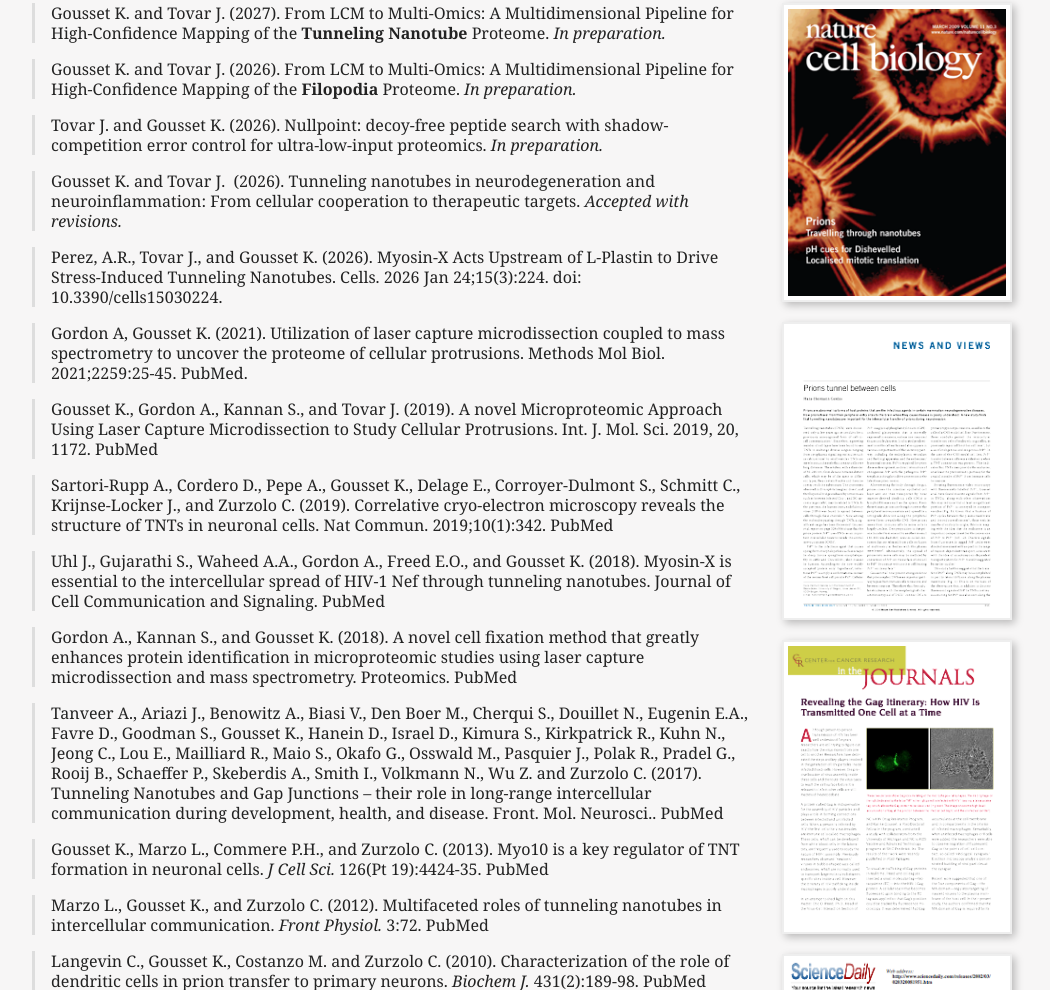
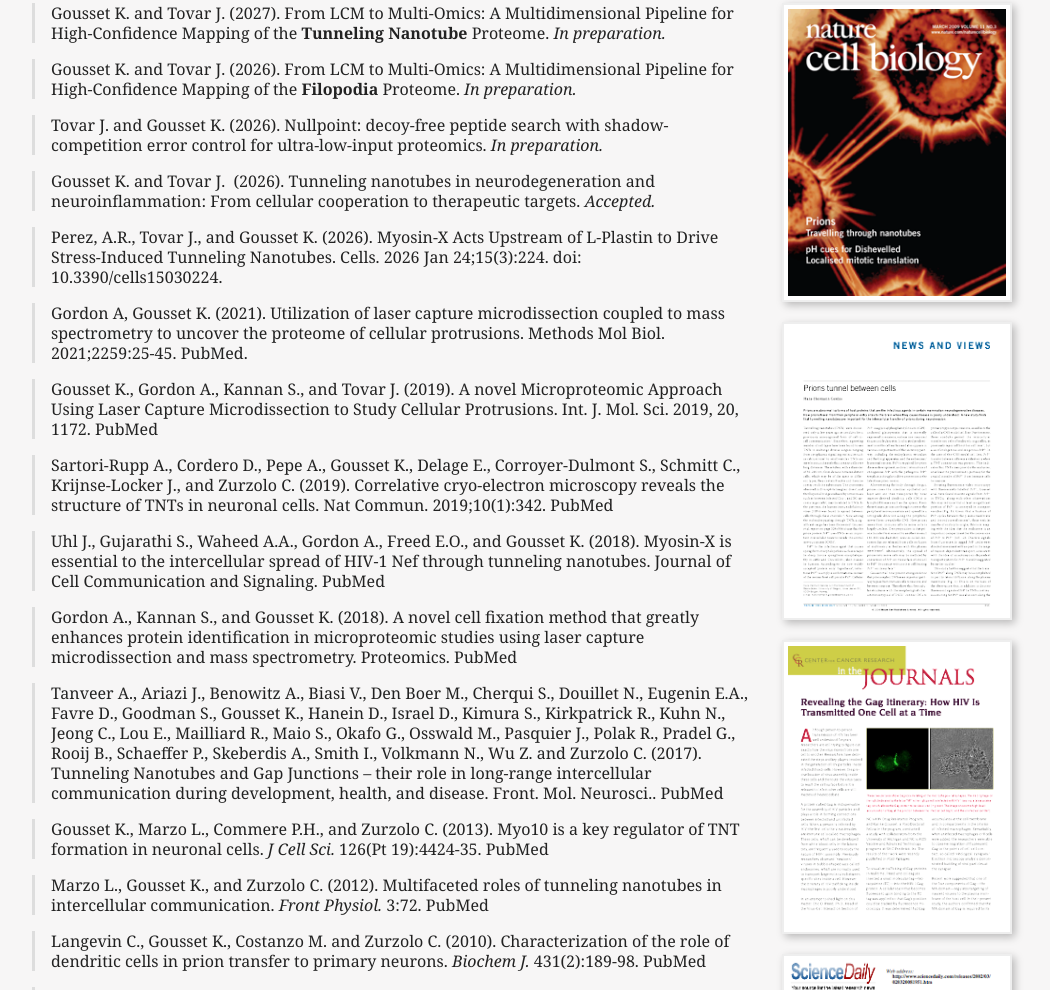
Before and after one commit to goussetlab/goussetlab.github.io, a plain HTML site: page Publications.html in a window 1280 px wide. Shown: the part 873-1863 px from the top of the page, without its empty margins (118-1168 px from the left). Drawn offline with Linux system fonts and the light colour scheme.

Commit message:
Update Publications.html

```diff
--- a/Publications.html
+++ b/Publications.html
@@ -347,7 +347,7 @@
 
               <div class="publication-entry"><p>Tovar J. and Gousset K. (2026). Nullpoint: decoy-free peptide search with shadow-competition error control for ultra-low-input proteomics. <em>In preparation.</em></p></div>
 
-			  <div class="publication-entry"><p>Gousset K. and Tovar J.&nbsp; (2026). Tunneling nanotubes in neurodegeneration and neuroinflammation: From cellular cooperation to therapeutic targets.  <em>Accepted with revisions.</em></p></div>
+			  <div class="publication-entry"><p>Gousset K. and Tovar J.&nbsp; (2026). Tunneling nanotubes in neurodegeneration and neuroinflammation: From cellular cooperation to therapeutic targets.  <em>Accepted.</em></p></div>
 
               <div class="publication-entry"><p>Perez, A.R., Tovar J., and Gousset K. (2026). Myosin-X Acts Upstream of L-Plastin to Drive Stress-Induced Tunneling Nanotubes. Cells. 2026 Jan 24;15(3):224. doi: 10.3390/cells15030224.</p></div>
 
```
